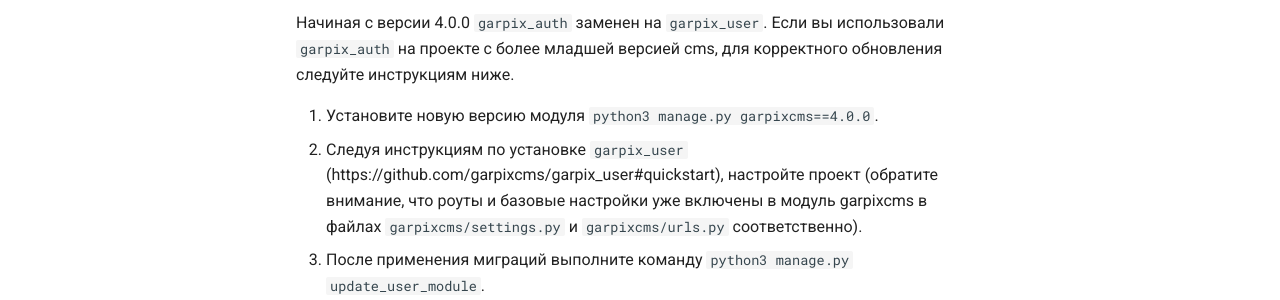
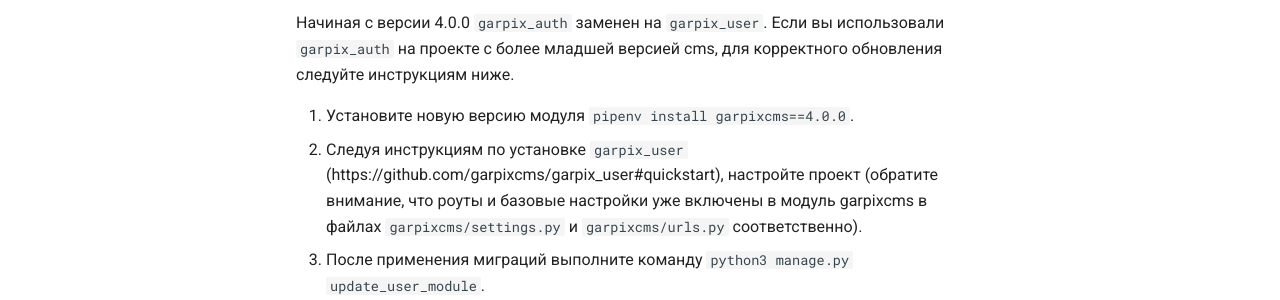
Before and after one commit to garpixcms/garpixcms, an MkDocs documentation site: the page built from docs/index.md, in a window 1280 px wide and 900 px high, scrolled down 545 px. Shown: the part 474-774 px from the top of the window. Built offline with MkDocs 1.6.1 and Material for MkDocs 9.7.7, drawn with Linux system fonts in a browser that asks for light colours; comment, search, counter and statistics services are not loaded.

Commit message:
Update index.md

```diff
--- a/docs/index.md
+++ b/docs/index.md
@@ -40,7 +40,7 @@
 Начиная с версии 4.0.0 `garpix_auth` заменен на `garpix_user`.
 Если вы использовали `garpix_auth` на проекте с более младшей версией cms, для корректного обновления следуйте инструкциям ниже.
 
-1. Установите новую версию модуля `python3 manage.py garpixcms==4.0.0`.
+1. Установите новую версию модуля `pipenv install garpixcms==4.0.0`.
 2. Следуя инструкциям по установке `garpix_user` (https://github.com/garpixcms/garpix_user#quickstart), настройте проект (обратите внимание, что роуты и базовые настройки уже включены в модуль garpixcms в файлах `garpixcms/settings.py` и `garpixcms/urls.py` соответственно).
 3. После применения миграций выполните команду `python3 manage.py update_user_module`.
 4. Установите переменную окружения `ENABLE_GARPIX_AUTH` в False или просто удалите ее.
```
